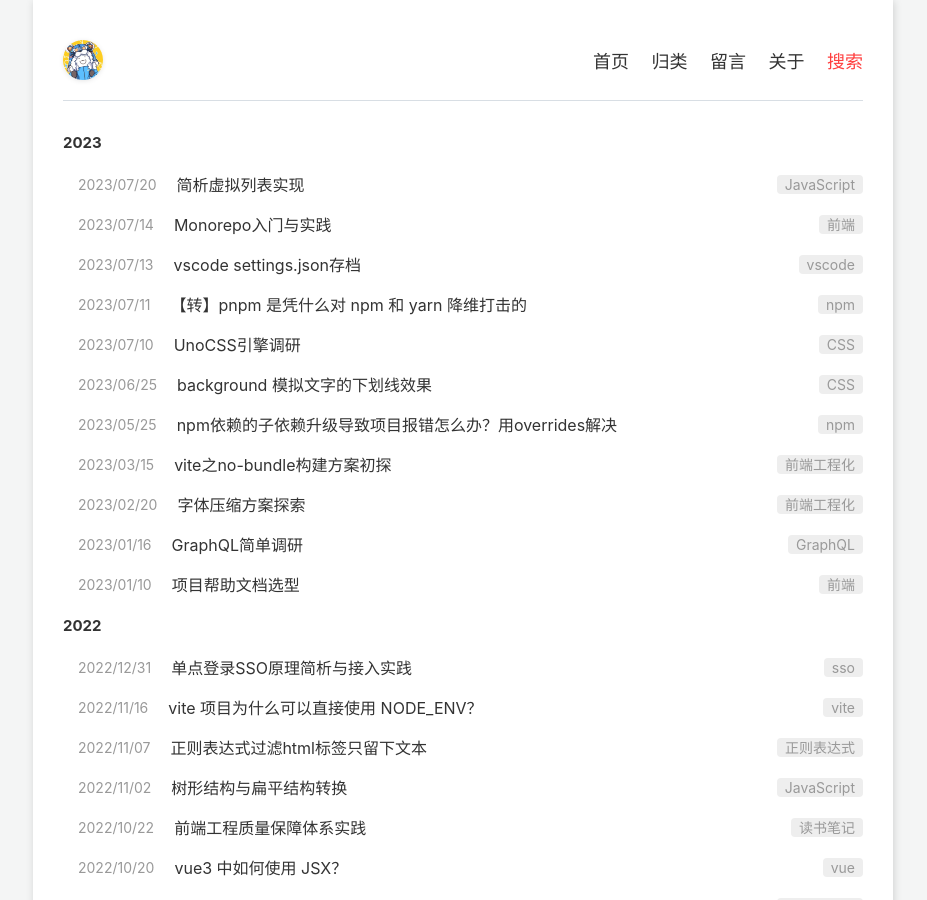
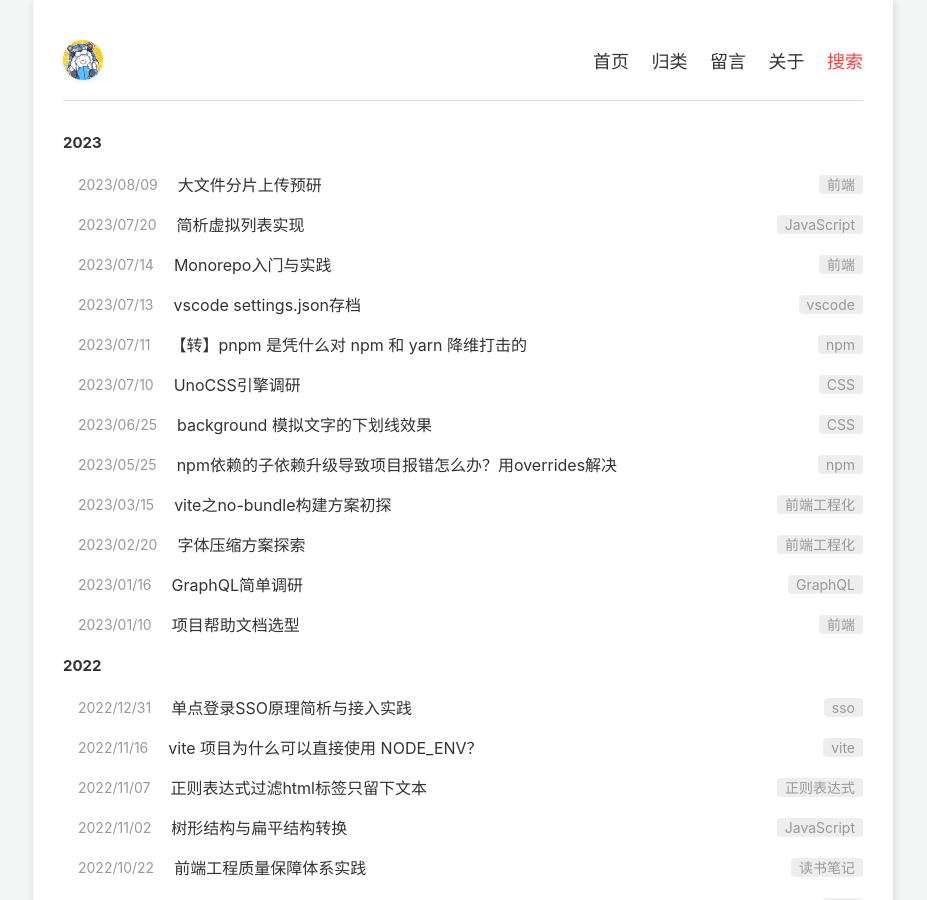
Before and after one commit to Daotin/fe-blog, a Jekyll site: the page built from index.html, in a window 1280 px wide and 900 px high. Shown: the whole window, without its empty margins (177-1104 px from the left). Built offline with Jekyll 4.4.1, drawn with Linux system fonts in a browser that asks for light colours; some of the changed lines change nothing that is shown.

Commit message:
新增笔记：大文件分片上传预研

````diff
--- /dev/null
+++ b/_posts/2023/2023-08-09-file-upload.md
@@ -0,0 +1,389 @@
+---
+layout: mypost
+title: 大文件分片上传预研
+tags: 前端
+---
+
+<!--more-->
+
+## 背景
+
+以前的文件上传，大多用的是 element plus 的 el-upload 组件进行上传，一般都是一些 Excel 表格等小文件
+
+> 普通的文件上传参考：[前端文件如何上传](https://daotin.github.io/posts/2020/07/14/前端文件如何上传.html "前端文件如何上传") 或者使用 el-upload 组件进行上传
+
+但是对于一些比较大的文件，比如几百 M，甚至上 G 的文件，就不太适合了。具体可以参考下面介绍。
+
+所以，在这种情况下，就需要考虑传输大文件的替代方法，因此有必要了解一下前端大文件上传的原理和实现方式。
+
+## 传统的文件上传存在的问题
+
+前端大文件上传解决方案是指通过前端技术实现上传大文件的一种解决方案。它主要为了解决以下问题而诞生：
+
+1. 大文件上传耗时长，容易导致请求超时。
+2. 上传速度和效率：原始的文件上传方式可能需要等待整个文件上传完成才能提交，耗时较长。占用服务器和网络带宽资源，可能影响其他用户的访问速度。
+3. 如果上传中断，需要重新上传整个文件，效率低下。
+4. 难以实现上传进度的显示和控制。
+
+## 文件切片上传的优势
+
+1. 将大文件分割为更小的文件切片，分多次上传，提高上传效率和稳定性。
+2. 提供上传进度的监控和展示，提高用户体验。
+3. 充分利用浏览器的并发上传能力，减轻服务器负担。
+4. 实现断点续传功能，避免重复上传已上传的部分。
+
+## 需要实现的功能点
+
+前端大文件上传一般需要实现的功能点如下：
+
+1.  **分片上传**：将大文件切分成多个小块，逐个上传。这样可以提高上传速度和稳定性，并且在上传失败时只需重新上传失败的分片，而不需要重新上传整个文件。
+2.  **并发上传数量管理**：同时上传多个分片，以提高上传速度和效率。
+3.  **断点续传**：记录已上传的分片信息，以便在上传中断或失败后能够继续上传。这样可以保证文件上传的完整性，并提供更好的用户体验。
+4.  **上传进度显示**：实时展示文件上传的进度，让用户了解上传的状态。可以通过进度条、百分比等方式进行展示。
+5.  **支持取消上传**：在上传的途中，可以取消本次上传，当再次上传时，会执行断点续传。
+
+### 分片上传
+
+分片上传就是将大文件分成一个个小文件（切片），将切片进行上传，等到后端接收到所有切片，再将切片合并成大文件。
+
+在 JavaScript 中，文件 FIle 对象是 Blob 对象的子类，Blob 对象包含一个重要的方法`slice`，通过这个方法，我们就可以对二进制文件进行拆分。
+
+下面是一个拆分文件的示例：
+
+```js
+// 切片大小
+const ChunkSize = 10 * 1024 * 1024;
+
+// 生成文件切片
+function generateChunks(file: any) {
+  const chunks = [];
+  let cur = 0;
+  while (cur < file.size) {
+    chunks.push({ file: file.slice(cur, cur + ChunkSize) });
+    cur += ChunkSize;
+  }
+  return chunks;
+}
+```
+
+采用 Promise.all 并发的方式上传切片
+
+```js
+function uploadChunks(chunks: any) {
+  const requests = chunks.map((chunk: any, index: number) => {
+    const formData = new FormData();
+    formData.append("chunk", chunk.file);
+    formData.append("hash", "hash-" + index);
+    formData.append("index", index.toString());
+    return apis.upload.uploadChunk(formData);
+  });
+  return Promise.all(requests);
+}
+```
+
+### 管理上传并发量
+
+我们上传切片的时候，所有的文件切片一起使用 Promise.all 发起几十个 HTTP 请求，也会导致卡顿，所以我们就需要手动管理上传任务的并发数量。
+
+下面是一个并发请求管理函数：
+
+```js
+/**
+假设你有9个请求在数组 `requests` 中，并且并发限制 `limit` 为3。那么我们期望在任何时刻，
+都最多有3个请求在同时进行，并且当其中的某个请求完成时，我们希望从队列中取出下一个请求来进行处理。
+下面是代码执行过程的分解：
+1. **初始化阶段**: 初始化一个空的 `results` 数组来存储每个请求的结果，并创建一个函数 `processRequest`，用于逐个处理队列中的请求。
+2. **并发执行阶段**: 通过`Array.from`创建一个 `Promise` 数组 `concurrent`，该数组包含3个执行中的 `processRequest` 调用的Promise。这3个Promise代表了同时执行的3个请求。
+3. **递归处理阶段**: 每次调用 `processRequest`，它都会从 `requests` 队列中取出一个请求，并用 `await` 执行它。一旦请求完成，结果会被推入 `results` 数组，并且函数会再次递归调用自身，检查队列中是否还有更多的请求。
+   - 如果队列中还有请求，则取出下一个请求并递归处理。
+   - 如果队列为空，则递归调用将停止。
+4. **等待所有并发请求完成**: 通过 `await Promise.all(concurrent)`，我们等待所有并发的请求完成。由于我们的递归处理方式，这包括等待任何后续从队列中取出的请求。
+5. **返回结果**: 返回包含所有请求结果的数组 `results`。
+关于如何补充新的请求，每次一个请求完成并将结果添加到 `results` 数组后，`processRequest` 函数就会再次递归调用自身。如果 `requests` 队列中还有请求，则会立即取出并开始处理下一个请求。
+`concurrent` 数组存储的内容是并发执行中的3个 `processRequest` 调用的Promise。这3个Promise会同时开始处理，每个都处理 `requests` 队列中的一个请求，并在其中一个请求完成后立即补充新的请求（如果队列中还有请求）。
+ */
+async function handleRequests(requests: any[], limit: number) {
+  const results = [] as any[] // 存储所有请求的结果
+
+  // 定义一个递归函数，用于处理请求并控制并发数量
+  async function processRequest() {
+    if (requests.length > 0) {
+      // 如果还有请求在队列中
+      const request = requests.shift() // 从队列中取出一个请求
+      console.log('request剩余==>', requests.length)
+
+      const result = await request() // 执行请求并等待其完成
+      results.push(result) // 将结果存储
+      // 递归调用，确保有新的请求补充进去
+      await processRequest()
+    }
+  }
+
+  // 创建一个 Promise 数组，用于执行并发的请求
+  const concurrent = Array.from({ length: Math.min(limit, requests.length) }, () => processRequest())
+
+  // 等待所有并发的请求完成
+  await Promise.all(concurrent)
+
+  return results // 返回所有请求的结果
+}
+```
+
+// TODO 进阶探索？
+
+由于切片上传速度跟当前网速相关，所以在对上传任务的并发数量进行管理时，我们需要确定切片的大小。那该如何确定切片的大小呢？
+
+我们可以借鉴 **TCP 协议的慢启动逻辑**，去让切片的大小和当前网速匹配，这样，我们就可以通过网速确定切片的大小。
+
+### 分片卡顿问题
+
+在文件上传之前，我们需要在前端计算出一个文件的 Hash 值作为唯一标识，用来向后端询问切片的列表。但是对于一个 2GB 大小的文件来说，即使是使用 MD5 算法来计算 Hash 值，也会造成浏览器的卡顿。那怎么解决计算 Hash 值时，浏览器的卡顿的问题呢？
+
+对于卡顿问题，我们可以通过 `web-worker` 去解决，我们这里的 hash.js，就相当于浏览器主进程的分身，用分身就可以去计算 Hash 值，不耽误主进程的任务。
+
+在实例化 web-worker 时，我们单独创建一个 hash.js 文件放在 public 目录下，通过`importScripts` 函数导入 spark-md5 插件，来计算出文件的 hash 值。
+
+在 worker 线程中，接受文件切片 chunks ，利用 readAsArrayBuffer 读取每个切片的 ArrayBuffer 并不断传入 spark-md5 中，每计算完一个切片通过 postMessage 向主线程发送一个进度事件，全部完成后将最终的 hash 发送给主线程。
+
+```js
+// /public/hash.js
+importScripts("./spark-md5.min.js"); // 请确保路径是正确的
+
+self.onmessage = function (e) {
+  const { chunks } = e.data;
+  const hashes = [];
+
+  let progress = 0;
+  for (const chunk of chunks) {
+    const spark = new SparkMD5.ArrayBuffer();
+    const reader = new FileReaderSync();
+    const arrayBuffer = reader.readAsArrayBuffer(chunk.file);
+    spark.append(arrayBuffer);
+    const hash = spark.end();
+    hashes.push(hash);
+    progress++;
+    self.postMessage({ progress: (progress / chunks.length) * 100 });
+  }
+
+  self.postMessage({ hashes });
+};
+```
+
+在主线程中，使用 `postMessage` 给 worker 线程传入所有切片 chunks ，并监听 worker 线程发出的 postMessage 事件拿到文件 hash。
+
+```typescript
+const worker = new Worker("/hash.js");
+
+async function calculateHashes(chunks: any[]) {
+  return new Promise((resolve) => {
+    worker.onmessage = function (e) {
+      if (e.data.hashes) {
+        resolve(e.data.hashes);
+      } else if (e.data.progress) {
+        console.log(`Progress: ${e.data.progress}%`); // 可以用于显示进度
+      }
+    };
+  });
+}
+
+// 生成文件切片
+function generateChunks(file: any, chunkSize: number) {
+  const chunks = [];
+  let start = 0;
+  const fileRaw = file.raw;
+  while (start < fileRaw.size) {
+    chunks.push({
+      file: fileRaw.slice(start, start + chunkSize),
+    });
+    start += chunkSize;
+  }
+  worker.postMessage({ chunks }); // 向 worker 发送 chunks
+  return chunks;
+}
+```
+
+// TODO 但是在计算量过大，也可能会出现卡顿问题。
+
+于是，我们可以借鉴 React 的 `Fiber` 解决方案，使用浏览器的空闲时间去计算 Hash。
+
+在下面的代码中，我们使用 requestIdleCallback 启动空闲时间的计算任务，能很好地解决这个问题。
+
+下面是示例代码：
+
+```typescript
+let count = 0;
+const workLoop = async (deadline) => {
+  // 计算，并且当前帧还没结束
+  while (count < chunks.length && deadline.timeRemaining() > 1) {
+    await appendToSpark(chunks[count].file);
+    count++;
+    // 没有了 计算完毕
+    if (count < chunks.length) {
+      // 计算中
+      this.hashProgress = Number(((100 * count) / chunks.length).toFixed(2));
+      // console.log(this.hashProgress)
+    } else {
+      // 计算完毕
+      this.hashProgress = 100;
+      resolve(spark.end());
+    }
+  }
+  window.requestIdleCallback(workLoop);
+};
+window.requestIdleCallback(workLoop);
+```
+
+## 断点续传
+
+即使将大文件拆分成切片上传，我们仍需等待所有切片上传完毕，在等待过程中，可能发生一系列导致部分切片上传失败的情形，如网络故障、页面关闭等。由于切片未全部上传，因此无法通知服务端合成文件。这种情况下可以通过**断点续传**来进行处理。
+
+断点续传指的是：可以从已经上传部分开始继续上传未完成的部分，而没有必要从头开始上传，节省上传时间。
+
+断点续传的原理在于前端/服务端需要`记住`已上传的切片，这样下次上传就可以跳过之前已上传的部分，有两种方案实现记忆的功能
+
+- 前端使用 localStorage 记录已上传的切片 hash
+- 服务端保存已上传的切片 hash，前端每次上传前向服务端获取已上传的切片
+
+第一种是前端的解决方案，第二种是服务端，而前端方案有一个缺陷，如果换了个浏览器就失去了记忆的效果，所以最好选后者。
+
+因为演示的原因，这里的示例代码采用 localStorage 进行存储。主要有以下两点：
+
+1.  生成 requests 的时候进行过滤
+2.  在 uploadChunk 接口完成后，进行记录
+
+```js
+// 生成上传请求，排除已完成的分片
+function generateRequests(chunks: any, chunkHashes: any[]) {
+  abortController.value = new AbortController();
+  signal.value = abortController.value.signal;
+
+  const completedChunks = JSON.parse(
+    localStorage.getItem("completedChunks") || "[]"
+  );
+  const setCompletedChunks = new Set(completedChunks);
+
+  const requests = chunks
+    .map((chunk: any, index: number) => {
+      const hash = chunkHashes[index];
+      const formData = new FormData();
+      // 过滤未上传成功的
+      if (!setCompletedChunks.has(hash)) {
+        console.log("没有");
+        formData.append("chunk", chunk.file);
+        formData.append("hash", hash); // 使用 hash 属性
+        formData.append("index", index.toString());
+        return () =>
+          apis.upload
+            .uploadChunk(
+              { index, hash },
+              { signal: abortController.value.signal }
+            )
+            .then(() => {
+              // 接口完成，记录在localstorage
+              completedChunks.push(hash);
+              localStorage.setItem(
+                "completedChunks",
+                JSON.stringify(completedChunks)
+              );
+            });
+      } else {
+        return null;
+      }
+    })
+    .filter(Boolean);
+  return requests;
+}
+```
+
+## 上传进度显示
+
+通过[xhr.upload](https://link.juejin.cn?target=https://developer.mozilla.org/en-US/docs/Web/API/XMLHttpRequest/upload "xhr.upload")中的`progress`方法可以实现监控每一个切片上传进度。
+
+进度的计算也分两种方式：
+
+1.  一种是前端用一个计数器，分片每次上传完毕，计数器自增，然后除以分片总数即可
+2.  分片每次上传完毕，后端会返回一个接收到切片的数组，然后前端通过`数组.length / 总切片数` 就能算出当前的进度。
+
+具体代码略。
+
+## 取消上传
+
+上传暂停的实现也比较简单，通过`abortController`可以取消当前未完成上传切片的上传，实现上传暂停的效果，恢复上传就跟断点续传类似，先获取已上传的切片列表，然后重新发送未上传的切片。
+
+1.  **创建 AbortController**： 创建一个`AbortController`实例，并从中获取`signal`。
+2.  **传递 signal 给接口请求**： 将`signal`传递给每个接口请求的选项中。
+3.  **调用 abort 方法**： 当需要取消请求时，调用`AbortController`的`abort`方法。
+
+```js
+// 生成上传请求，排除已完成的分片
+function generateRequests(chunks: any, chunkHashes: any[]) {
+  abortController.value = new AbortController();
+  signal.value = abortController.value.signal;
+
+  const completedChunks = JSON.parse(
+    localStorage.getItem("completedChunks") || "[]"
+  );
+  const setCompletedChunks = new Set(completedChunks);
+
+  const requests = chunks
+    .map((chunk: any, index: number) => {
+      const hash = chunkHashes[index];
+      const formData = new FormData();
+      // 过滤未上传成功的
+      if (!setCompletedChunks.has(hash)) {
+        console.log("没有");
+        formData.append("chunk", chunk.file);
+        formData.append("hash", hash); // 使用 hash 属性
+        formData.append("index", index.toString());
+        return () =>
+          apis.upload
+            .uploadChunk(
+              { index, hash },
+              { signal: abortController.value.signal }
+            )
+            .then(() => {
+              // 接口完成，记录在localstorage
+              completedChunks.push(hash);
+              localStorage.setItem(
+                "completedChunks",
+                JSON.stringify(completedChunks)
+              );
+            });
+      } else {
+        return null;
+      }
+    })
+    .filter(Boolean);
+  return requests;
+}
+
+// 取消上传的函数
+const abortController = ref();
+const signal = ref();
+
+function handleCancel() {
+  console.log("⭐取消上传");
+  abortController.value.abort(); // 取消与该信号相关联的所有请求
+  showCancel.value = false;
+}
+```
+
+当调用 handleCancel 函数时，由于绑定的是同一个`signal`，所以与该`AbortController`的`signal`关联的所有请求将被取消。
+
+## 待实现的逻辑
+
+- [ ] &#x20;以 fileHash 作为 localStorage 的 key 进行分片存储，或者使用上传成功后，后端返回的数据
+- [ ] 借鉴 **TCP 协议的慢启动逻辑**，计算切片的大小和当前网速匹配
+- [ ] hash 计算的 React 的 `Fiber` 解决方案
+
+## 第三方上传组件
+
+- [vue-simple-uploader](https://github.com/simple-uploader/vue-uploader "vue-simple-uploader") （star 1.9k）
+
+## 参考文章
+
+- [https://juejin.cn/post/6844904046436843527](https://juejin.cn/post/6844904046436843527 "https://juejin.cn/post/6844904046436843527")
+- [https://juejin.cn/post/7110121072032219166](https://juejin.cn/post/7110121072032219166 "https://juejin.cn/post/7110121072032219166")
+- [https://juejin.cn/post/6844904055819468808](https://juejin.cn/post/6844904055819468808 "https://juejin.cn/post/6844904055819468808")（[大圣示例代码](https://github.com/shengxinjing/file-upload "大圣示例代码")）
+- [https://juejin.cn/post/7220365570456551481](https://juejin.cn/post/7220365570456551481 "https://juejin.cn/post/7220365570456551481")
+- [https://juejin.cn/post/7255189826226602045](https://juejin.cn/post/7255189826226602045 "https://juejin.cn/post/7255189826226602045")
````
Also changed, not shown: _posts/2000-01-01-template.md (+2 -0 lines).
